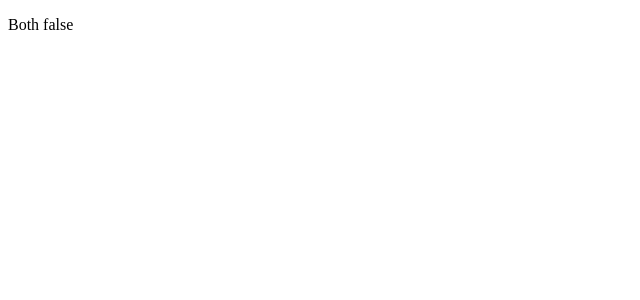
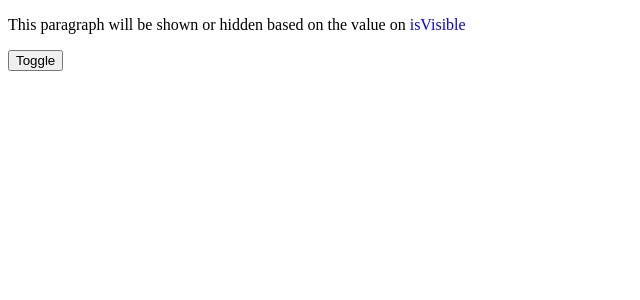
Before and after one commit to gstv57/vue-repo-learning, a Vue app: page / in a window 1280 px wide. Shown: the top 300 px of the page, without its empty margins (0-640 px from the left). Built offline with nearby package versions, Linux system fonts and the light colour scheme.

Commit message:
Conditional Rendering pt 2

```diff
--- a/src/components/ConditionalRendering.vue
+++ b/src/components/ConditionalRendering.vue
@@ -1,12 +1,14 @@
 <script setup>
-const isTrue = false
-const isFalse = false
+import { ref } from 'vue'
+const isVisible = ref(true)
 </script>
 
 <template>
-  <div>
-    <p v-if="isTrue">This will show if isTrue is true.</p>
-    <p v-else-if="isFalse">This will show if isFalse is true</p>
-    <p v-else>Both false</p>
+  <div v-show="isVisible">
+    <p>
+      This paragraph will be shown or hidden based on the value on
+      <span style="color: blue">isVisible</span>
+    </p>
   </div>
+  <button @click="isVisible = !isVisible">Toggle</button>
 </template>
```
